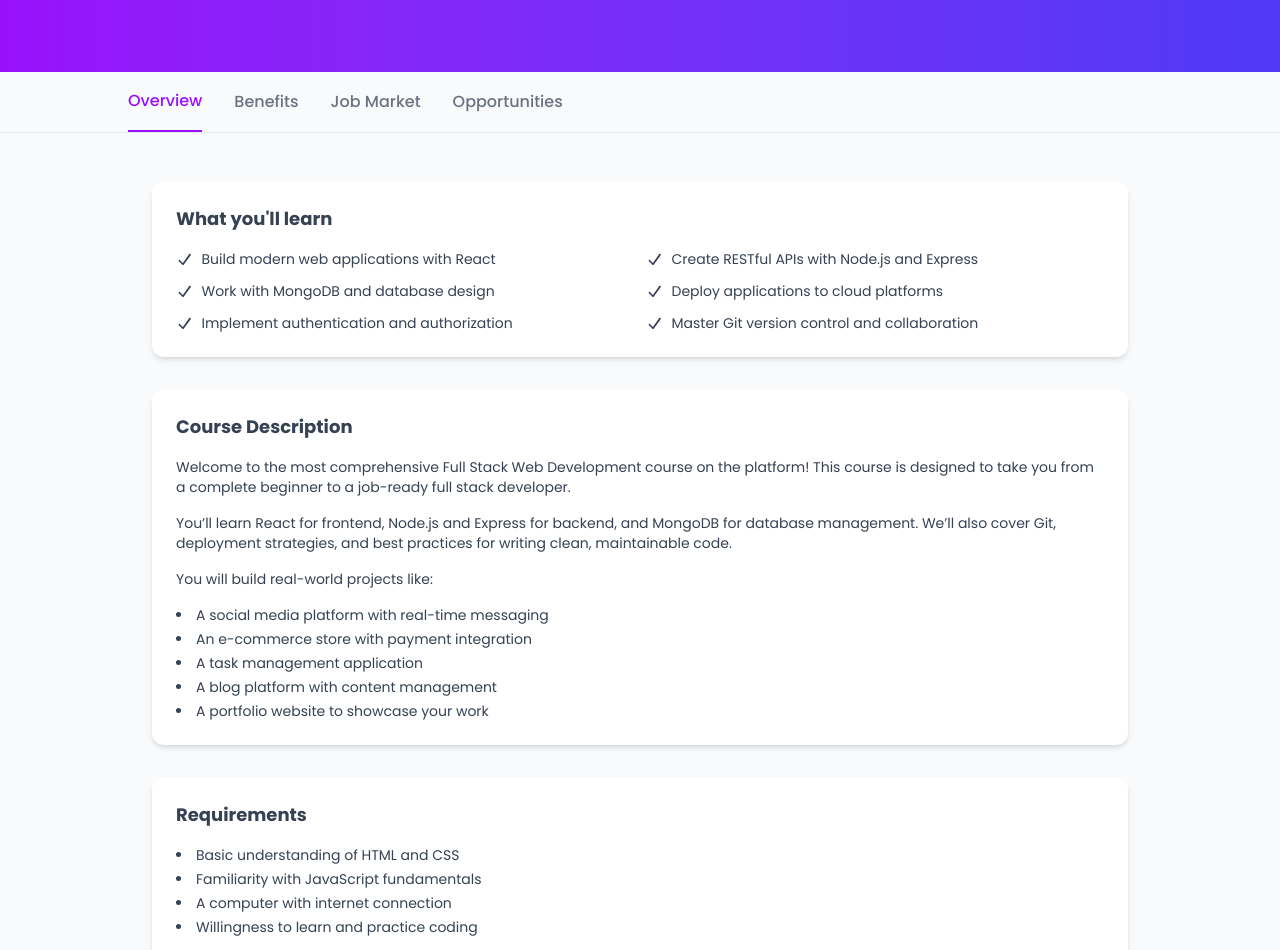
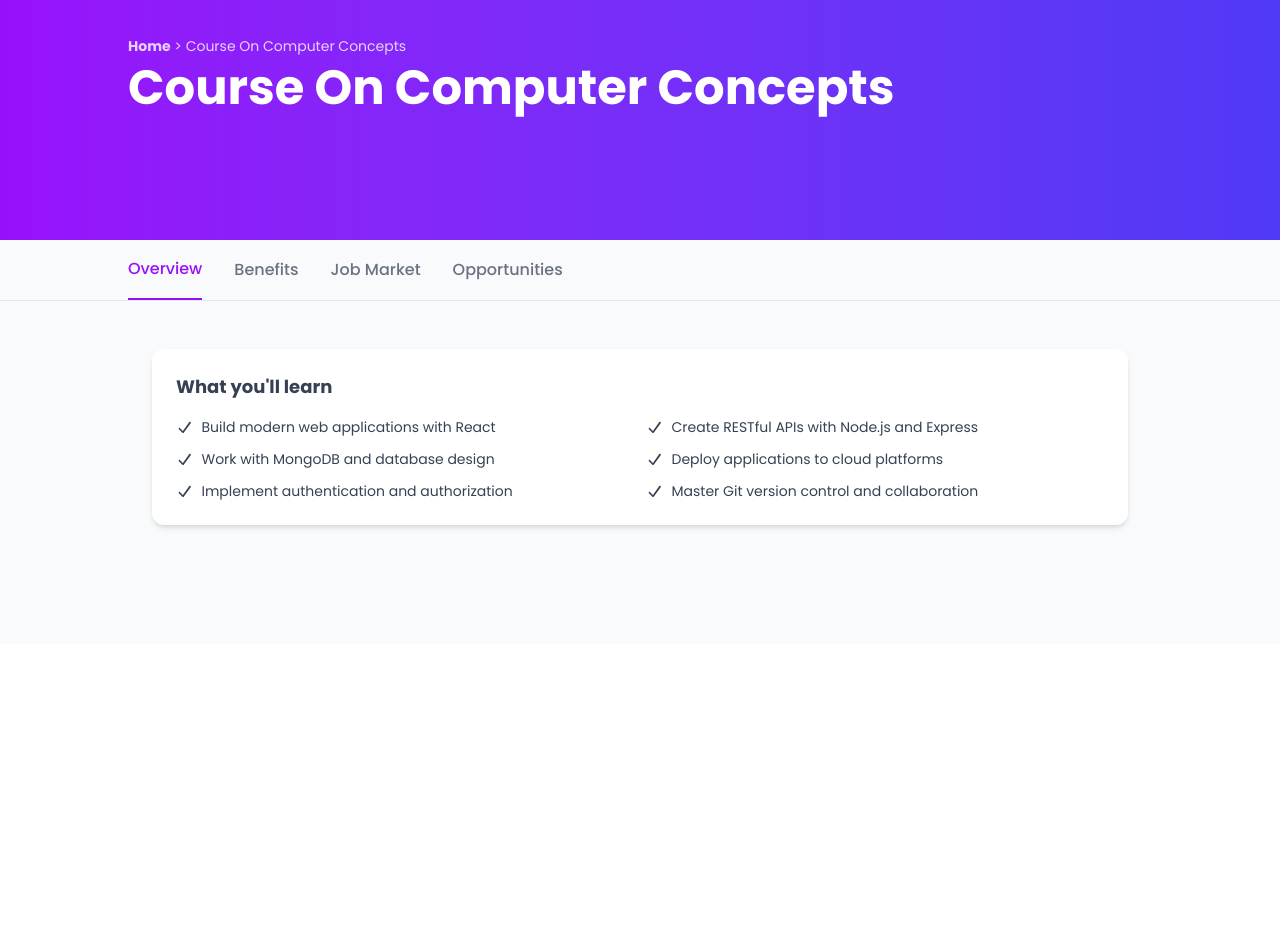
Before and after one commit to sptclasses/Sharp-Programmer-Technology, a Next.js app: page /CourseLandingPage in a window 1280 px wide. Shown: the part 220-1170 px from the top of the page. After the commit the page ends 864 px from the top, so only its background shows below. Built offline with nearby package versions, Linux system fonts and the light colour scheme.

Commit message:
modified changes in the course scetion

```diff
--- a/src/app/CourseLandingPage/page.tsx
+++ b/src/app/CourseLandingPage/page.tsx
@@ -113,7 +113,7 @@ export default function CoursePage() {
                           : item === "courses"
                           ? "/course"
                           : item === "contact"
-                          ? "/contact"
+                          ? "/"
                           : "#"
                       }
                       className={`font-medium transition-all duration-300 relative cursor-pointer ${
@@ -201,7 +201,7 @@ export default function CoursePage() {
                         : item === "courses"
                         ? "/course"
                         : item === "contact"
-                        ? "/contact"
+                        ? "/"
                         : "#"
                     }
                     className="block w-full text-left px-5 py-2 font-medium text-white hover:text-blue-400 transition-colors cursor-pointer"
@@ -224,12 +224,14 @@ export default function CoursePage() {
       </nav>
 
       {/* Hero */}
-      <div className="bg-gradient-to-r from-purple-600 to-indigo-600 text-white py-20 px-6 mt-16">
+  <div className="bg-gradient-to-r from-purple-600 to-indigo-600 text-white pt-32 pb-12 md:pt-40 md:pb-20 lg:pt-48 lg:pb-32 px-4 sm:px-6 mt-16">
         <div className="max-w-5xl mx-auto">
-          <p className="text-sm opacity-80 mb-2">
-            Home &gt; Course On Computer Concepts
+          <p className="text-xs sm:text-sm opacity-80 mb-2 cursor-pointer">
+            <span>
+              <Link href="/" className="text-white cursor-pointer hover:-translate-y-1 font-bold transition-transform">Home</Link>
+            </span> &gt; Course On Computer Concepts
           </p>
-          <h1 className="text-4xl font-bold">Course On Computer Concepts</h1>
+          <h1 className="text-2xl sm:text-3xl md:text-4xl lg:text-5xl font-bold">Course On Computer Concepts</h1>
         </div>
       </div>
 
@@ -254,73 +256,84 @@ export default function CoursePage() {
 
       {/* Content */}
       <div className="max-w-5xl mx-auto px-6 py-12 space-y-8">
-        {/* What you'll learn */}
+        {activeTab === "overview" && (
+          <>
+            {/* Overview Content */}
             <div className="bg-white shadow-md rounded-xl p-6">
               <h2 className="text-lg text-gray-700 font-bold mb-4">What you'll learn</h2>
               <div className="grid md:grid-cols-2 gap-3 text-gray-700 text-sm">
                 <p className="flex items-center gap-2">
-              <FontAwesomeIcon icon={faCheck} /> Build modern web applications
-              with React
+                  <FontAwesomeIcon icon={faCheck} /> Build modern web applications with React
                 </p>
                 <p className="flex items-center gap-2">
-              <FontAwesomeIcon icon={faCheck} /> Create RESTful APIs with
-              Node.js and Express
+                  <FontAwesomeIcon icon={faCheck} /> Create RESTful APIs with Node.js and Express
                 </p>
                 <p className="flex items-center gap-2">
-              <FontAwesomeIcon icon={faCheck} /> Work with MongoDB and database
-              design
+                  <FontAwesomeIcon icon={faCheck} /> Work with MongoDB and database design
                 </p>
                 <p className="flex items-center gap-2">
-              <FontAwesomeIcon icon={faCheck} /> Deploy applications to cloud
-              platforms
+                  <FontAwesomeIcon icon={faCheck} /> Deploy applications to cloud platforms
                 </p>
                 <p className="flex items-center gap-2">
-              <FontAwesomeIcon icon={faCheck} /> Implement authentication and
-              authorization
+                  <FontAwesomeIcon icon={faCheck} /> Implement authentication and authorization
                 </p>
                 <p className="flex items-center gap-2">
-              <FontAwesomeIcon icon={faCheck} /> Master Git version control and
-              collaboration
+                  <FontAwesomeIcon icon={faCheck} /> Master Git version control and collaboration
                 </p>
               </div>
             </div>
-
-        {/* Course Description */}
+          </>
+        )}
+        {activeTab === "benefits" && (
+          <>
+            {/* Benefits Content */}
             <div className="bg-white shadow-md rounded-xl p-6">
-          <h2 className="text-lg text-gray-700 font-bold font-bold mb-4">Course Description</h2>
+              <h2 className="text-lg text-gray-700 font-bold mb-4">Benefits</h2>
+              <ul className="list-disc list-inside text-gray-700 text-sm space-y-1">
+                <li>Gain in-demand full stack development skills</li>
+                <li>Access to real-world projects and hands-on experience</li>
+                <li>Expert mentorship and career guidance</li>
+                <li>Flexible learning at your own pace</li>
+                <li>Certificate upon successful completion</li>
+              </ul>
+            </div>
+          </>
+        )}
+        {activeTab === "job market" && (
+          <>
+            {/* Job Market Content */}
+            <div className="bg-white shadow-md rounded-xl p-6">
+              <h2 className="text-lg text-gray-700 font-bold mb-4">Job Market</h2>
               <p className="text-gray-700 text-sm mb-4">
-            Welcome to the most comprehensive Full Stack Web Development course
-            on the platform! This course is designed to take you from a complete
-            beginner to a job-ready full stack developer.
-          </p>
-          <p className="text-gray-700 text-sm mb-4">
-            You’ll learn React for frontend, Node.js and Express for backend,
-            and MongoDB for database management. We’ll also cover Git,
-            deployment strategies, and best practices for writing clean,
-            maintainable code.
-          </p>
-          <p className="text-gray-700 text-sm mb-4">
-            You will build real-world projects like:
+                The demand for full stack developers is rapidly growing across industries. Companies are seeking professionals who can handle both frontend and backend development, making you highly employable.
               </p>
               <ul className="list-disc list-inside text-gray-700 text-sm space-y-1">
-            <li>A social media platform with real-time messaging</li>
-            <li>An e-commerce store with payment integration</li>
-            <li>A task management application</li>
-            <li>A blog platform with content management</li>
-            <li>A portfolio website to showcase your work</li>
+                <li>Opportunities in tech startups and established companies</li>
+                <li>Remote and onsite job options</li>
+                <li>Competitive salaries and growth potential</li>
+                <li>Roles: Full Stack Developer, Frontend Developer, Backend Developer, DevOps Engineer</li>
               </ul>
             </div>
-
-        {/* Requirements */}
+          </>
+        )}
+        {activeTab === "opportunities" && (
+          <>
+            {/* Opportunities Content */}
             <div className="bg-white shadow-md rounded-xl p-6">
-          <h2 className="text-lg text-gray-700 font-bold font-bold mb-4">Requirements</h2>
+              <h2 className="text-lg text-gray-700 font-bold mb-4">Opportunities</h2>
+              <p className="text-gray-700 text-sm mb-4">
+                After completing this course, you can pursue various opportunities:
+              </p>
               <ul className="list-disc list-inside text-gray-700 text-sm space-y-1">
-            <li>Basic understanding of HTML and CSS</li>
-            <li>Familiarity with JavaScript fundamentals</li>
-            <li>A computer with internet connection</li>
-            <li>Willingness to learn and practice coding</li>
+                <li>Work as a freelance developer</li>
+                <li>Join a tech company or startup</li>
+                <li>Build your own products or SaaS</li>
+                <li>Continue learning advanced technologies</li>
+                <li>Contribute to open source projects</li>
               </ul>
             </div>
+          </>
+        )}
       </div>
     </div>
   );
--- a/src/app/course/page.tsx
+++ /dev/null
@@ -1,5 +0,0 @@
-import CourseLandingPage from '@/app/CourseLandingPage';
-
-export default function CoursePage() {
-  return <CourseLandingPage />;
-}
--- a/src/app/page.tsx
+++ b/src/app/page.tsx
@@ -1,6 +1,6 @@
 "use client";
 
-import { useState } from "react";
+import { useState, useEffect } from "react";
 import Navigation from "../components/Navigation";
 import Hero from "../components/Hero";
 import About from "../components/About";
@@ -14,7 +14,6 @@ import WhatsAppButton from "../components/WhatsAppButton";
 
 export default function Home() {
   const [mobileMenuOpen, setMobileMenuOpen] = useState(false);
-  // eslint-disable-next-line @typescript-eslint/no-unused-vars
   const [activeSection, setActiveSection] = useState("home");
 
   // Smooth scroll to section
@@ -24,8 +23,28 @@ export default function Home() {
       element.scrollIntoView({ behavior: "smooth" });
     }
     setMobileMenuOpen(false);
+    setActiveSection(sectionId);
   };
 
+  // Scroll tracking for active section
+  useEffect(() => {
+    const sectionIds = ["home", "about", "courses", "testimonials", "results", "alumni", "email", "contact"];
+    const handleScroll = () => {
+      let current = "home";
+      for (const id of sectionIds) {
+        const el = document.getElementById(id);
+        if (el) {
+          const rect = el.getBoundingClientRect();
+          if (rect.top <= 120) {
+            current = id;
+          }
+        }
+      }
+      setActiveSection(current);
+    };
+    window.addEventListener("scroll", handleScroll, { passive: true });
+    return () => window.removeEventListener("scroll", handleScroll);
+  }, []);
 
   return (
     <div className="min-h-screen bg-white text-gray-800 overflow-x-hidden">
@@ -36,7 +55,7 @@ export default function Home() {
         scrollToSection={scrollToSection}
       />
       <Hero scrollToSection={scrollToSection} />
-      <About />
+      <About  />
       <Courses />
       <Testimonials />
       <Results />
--- a/src/components/Hero.tsx
+++ b/src/components/Hero.tsx
@@ -24,7 +24,7 @@ export default function Hero({ scrollToSection }: HeroProps = {}) {
   }, [slides.length]);
 
   return (
-    <section id="home" className="relative h-[90vh] flex items-center justify-center text-center overflow-hidden">
+    <section id="home" className="relative h-[90vh] flex items-center justify-center text-center overflow-hidden pt-32 md:pt-40 lg:pt-48">
       <div className="absolute inset-0 z-0">
         <div className="relative w-full h-full">
           {slides.map((slide, index) => (
@@ -41,7 +41,10 @@ export default function Hero({ scrollToSection }: HeroProps = {}) {
         <div className="absolute inset-0 bg-black/60"></div>
       </div>
       <div className="relative z-10 text-white max-w-4xl px-5">
-        <h1 className="text-4xl md:text-6xl font-bold mb-6 leading-tight">
+        <h1
+          className="text-2xl sm:text-3xl md:text-5xl lg:text-6xl font-bold mb-6 leading-snug sm:leading-tight md:leading-tight"
+          style={{ fontSize: 'clamp(1.5rem, 5vw, 3.5rem)' }}
+        >
           <span className="text-purple-400">Go beyond the code.</span> Master the technical and soft skills that truly empower your future.
         </h1>
         <p className="text-lg md:text-xl mb-8 opacity-90 max-w-2xl mx-auto">
```
Also changed, not shown: src/components/Navigation.tsx (+3 -7 lines), src/components/WhatsAppButton.tsx (+6 -4 lines). Lines whose indentation alone changed are shown as unchanged.
